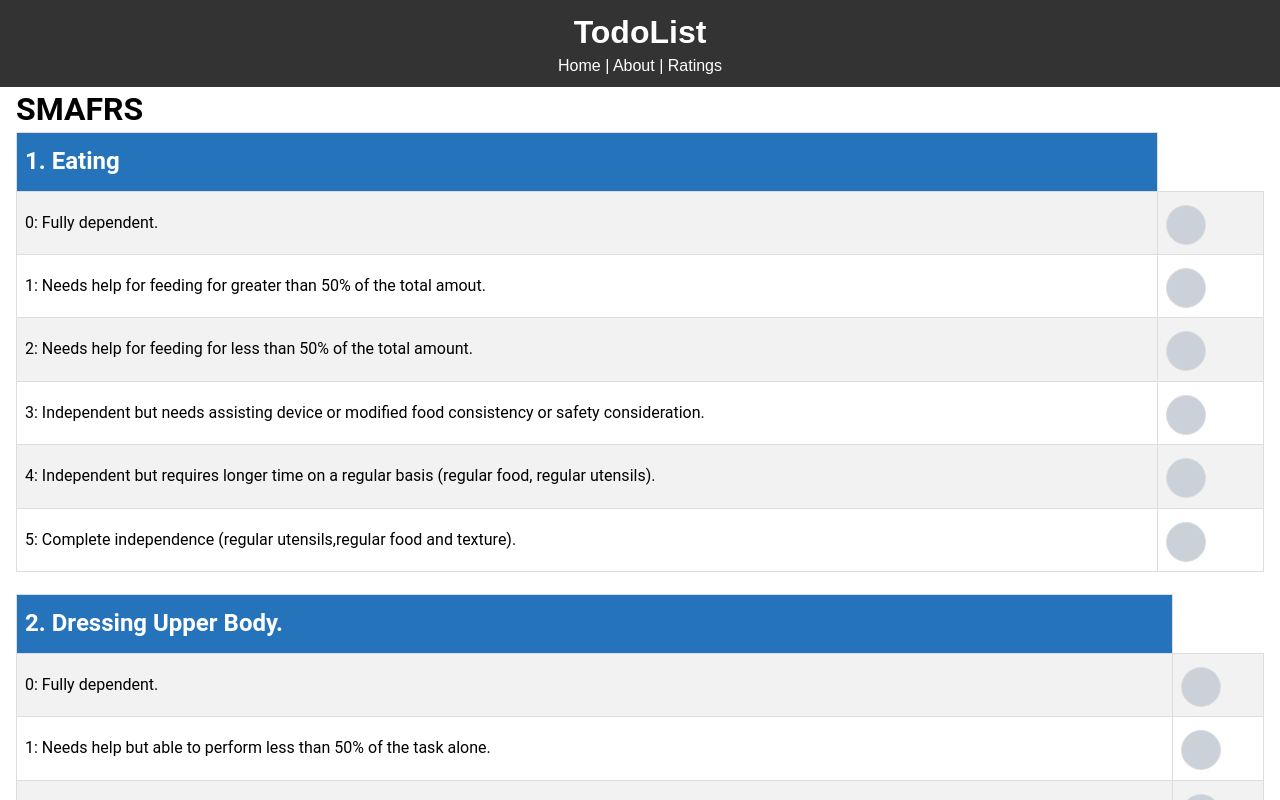
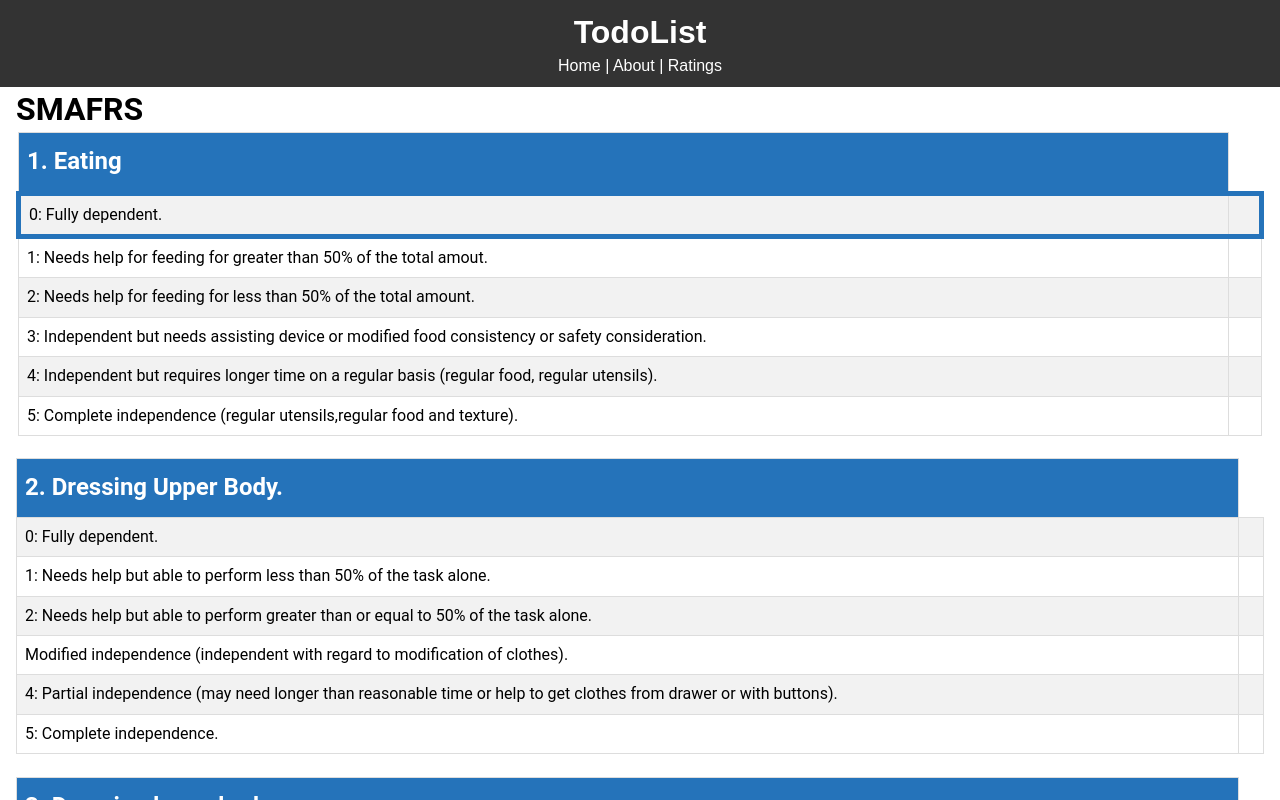
Before and after one commit to chanleyuu/an-angular-thing, an Angular app: page /ratings-page in a window 1280 px wide. Shown: the top 800 px of the page. Built offline with nearby package versions, Linux system fonts and the light colour scheme.

Commit message:
it works now

```diff
--- a/src/app/components/ratings-form/ratings-form.component.css
+++ b/src/app/components/ratings-form/ratings-form.component.css
@@ -103,7 +103,7 @@ body label {
   border: none;
   color: #fff;
   cursor: pointer;
-  display: inline-block;
+  display: none;
   margin-right: 0.5rem;
   outline: none;
   position: relative;
@@ -175,6 +175,6 @@ body label {
   border: 1px solid #ddd;
 }
 
-.option-input.radio:checked+.set {
-  border: 5px solid blue;
+.selected {
+  border: 5px solid #2573ba;
 }
--- a/src/app/components/ratings-form/ratings-form.component.html
+++ b/src/app/components/ratings-form/ratings-form.component.html
@@ -11,41 +11,41 @@
           <tr>
           <th> <h2>1. Eating</h2> </th>
           </tr>
-          <tr class='set' (click)="radiotoggle('1')" >
+          <tr [ngClass]="{ 'selected' : model.rating1 == 1, 'notselected' : model.rating1 != 1}" (click)="radiotoggle('1')" >
           <td for="rating1"> 0: Fully dependent.</td>
           <td>  <input type="radio" class="option-input radio" ng-value="true" ng-model="model.rating1" id="rating1-1"
                 [(ngModel)]="model.rating1" name="rating1" value="1" appRadioselect
                  #rating1="ngModel"> </td>
           </tr>
-          <tr class='set' (click)="radiotoggle('2'); ">
+          <tr [ngClass]="{ 'selected' : model.rating1 == 2, 'notselected' : model.rating1 != 2}" class="set" (click)="radiotoggle('2'); ">
           <td for="rating1">  1: Needs help for feeding for greater than 50% of the total amout.</td>
           <td> <input type="radio" class="option-input radio" id="rating1-2"
                 required
                 [(ngModel)]="model.rating1" name="rating1" value="2"
                 #rating1="ngModel"> </td>
           </tr>
-          <tr (click)="radiotoggle('3')">
+          <tr [ngClass]="{ 'selected' : model.rating1 == 3, 'notselected' : model.rating1 != 3}" (click)="radiotoggle('3')">
           <td for="rating1">2: Needs help for feeding for less than 50% of the total amount.</td>
           <td> <input type="radio" class="option-input radio" id="rating1-3"
                 required
                 [(ngModel)]="model.rating1" name="rating1" value="3"
                 #rating1="ngModel"> </td>
           </tr>
-          <tr  (click)="radiotoggle('4')">
+          <tr [ngClass]="{ 'selected' : model.rating1 == 4, 'notselected' : model.rating1 != 4}" (click)="radiotoggle('4')">
           <td for="rating1">3: Independent but needs assisting device or modified food consistency or safety consideration.</td>
           <td> <input type="radio" class="option-input radio" id="rating1-4"
                 required
                 [(ngModel)]="model.rating1" name="rating1" value="4"
                 #rating1="ngModel"> </td>
           </tr>
-          <tr  (click)="radiotoggle('5')">
+          <tr [ngClass]="{ 'selected' : model.rating1 == 5, 'notselected' : model.rating1 != 5}" (click)="radiotoggle('5')">
           <td for="rating1">  4: Independent but requires longer time on a regular basis (regular food, regular utensils).</td>
           <td> <input type="radio" class="option-input radio" id="rating1-5"
                 required
                 [(ngModel)]="model.rating1" name="rating1" value=5
                 #rating1="ngModel"> </td>
           </tr>
-          <tr (click)="radiotoggle('6')">
+          <tr [ngClass]="{ 'selected' : model.rating1 == 6, 'notselected' : model.rating1 != 6}" (click)="radiotoggle('6')">
           <td for="rating1">  5: Complete independence (regular utensils,regular food and texture).</td>
           <td> <input type="radio" class="option-input radio" id="rating1-6"
                 required
--- a/src/app/components/ratings-form/ratings-form.component.ts
+++ b/src/app/components/ratings-form/ratings-form.component.ts
@@ -37,6 +37,13 @@ export class RatingsFormComponent implements OnInit {
     this.model.rating1 = num;
   }
 
+  checkborder(num): string{
+    if (num == this.model.rating1){
+      return "border: 5px solid blue";
+    }
+    return "border: 1px solid #ddd";
+  }
+
   newRating() {
     this.model = new Ratings(this.rating1, 0, 0, 0, 0, 0, 0, 0, 0, 0);
   }
```
